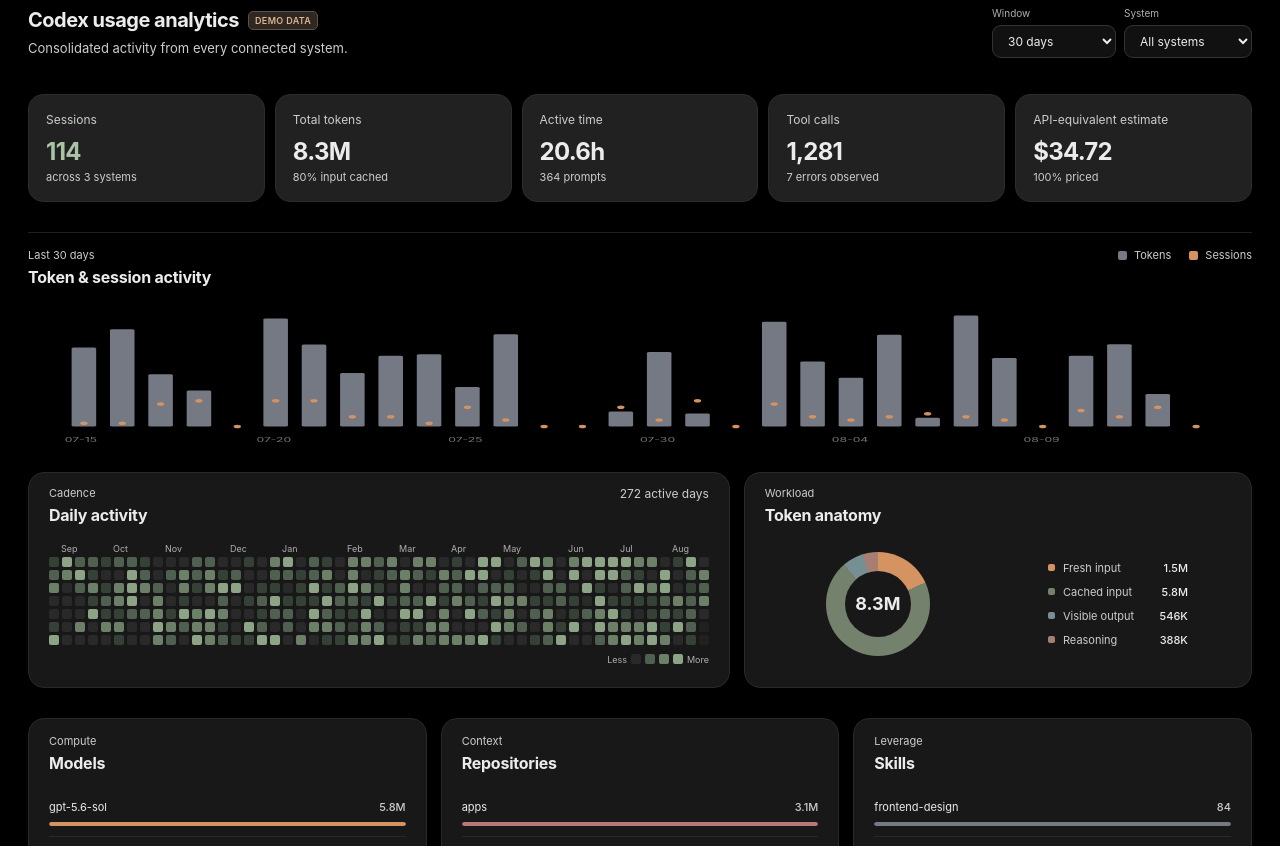
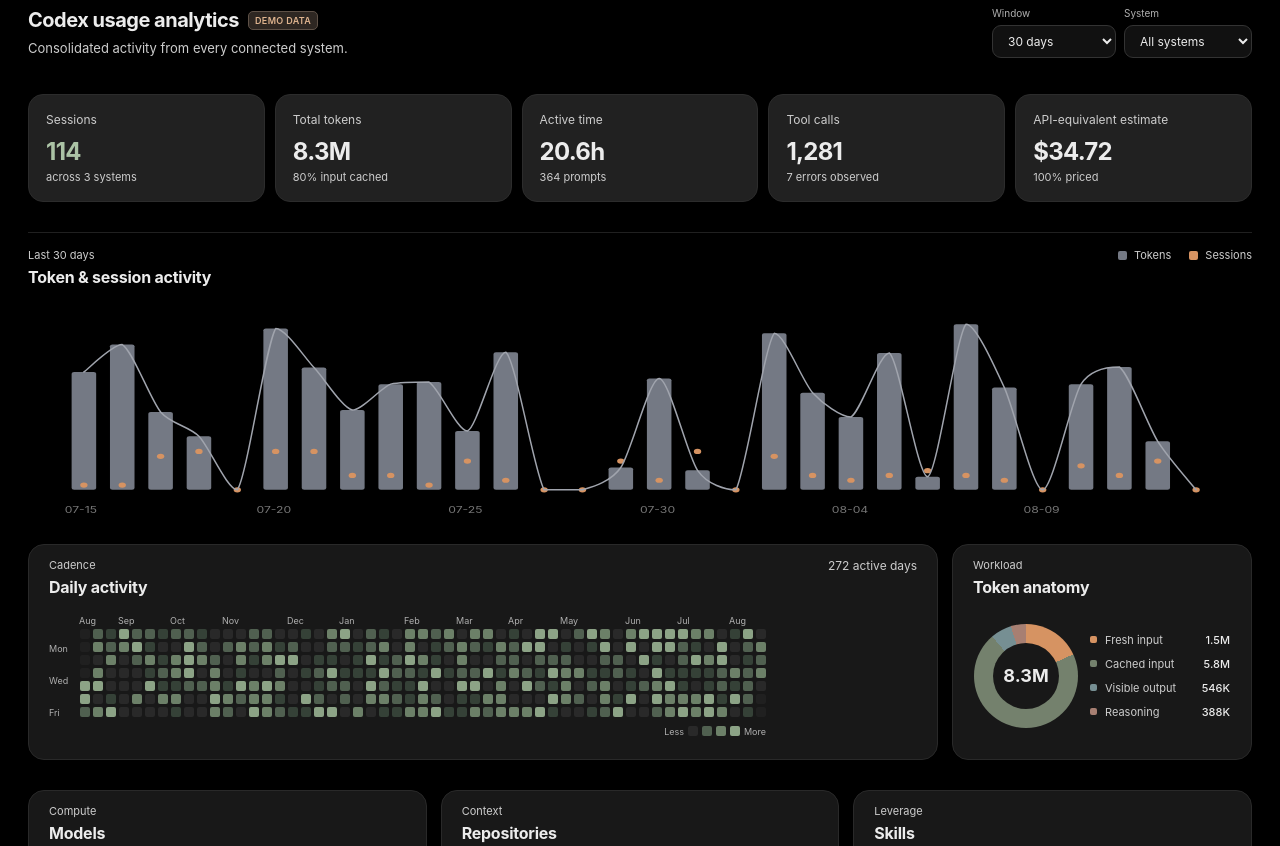
Before and after one commit to wrick17/codex-stats, a website: page public/index.html in a window 1280 px wide. Shown: the part 67-913 px from the top of the page. Drawn offline with Linux system fonts and the light colour scheme.

Commit message:
Refine dashboard charts and session continuity

```diff
--- a/public/app.js
+++ b/public/app.js
@@ -37,15 +37,22 @@ function dailyWindow(rows, window, costs = {}, dailyModels = {}) {
 
 const tooltipData=(row)=>`data-tooltip="day" data-tooltip-kind="trend" data-date="${row.day}" data-tokens="${Number(row.tokens||0)}" data-sessions="${Number(row.sessions||0)}" data-cost="${Number(row.estimated_cost||0)}" data-models="${esc(JSON.stringify(row.models||[]))}"`;
 
+function cardinalPath(points,key) {
+  if(!points.length) return "";
+  const value=(n)=>Number.isFinite(n)?Math.round(n*1000)/1000:0, clamp=(n,min,max)=>Math.min(max,Math.max(min,n));
+  if(points.length===1) return `M ${value(points[0].x)} ${value(points[0][key])}`;
+  return points.slice(1).reduce((path,point,i)=>{ const previous=points[i], before=points[i-1]||previous, after=points[i+2]||point, low=Math.min(previous[key],point[key]), high=Math.max(previous[key],point[key]); const c1x=clamp(previous.x+(point.x-before.x)*.13,previous.x,point.x), c1y=clamp(previous[key]+(point[key]-before[key])*.13,low,high), c2x=clamp(point.x-(after.x-previous.x)*.13,previous.x,point.x), c2y=clamp(point[key]-(after[key]-previous[key])*.13,low,high); return `${path} C ${value(c1x)} ${value(c1y)} ${value(c2x)} ${value(c2y)} ${value(point.x)} ${value(point[key])}`; },`M ${value(points[0].x)} ${value(points[0][key])}`);
+}
+
 function renderTrend(rows, lifetime) {
   if (!rows.length) return $("trend").innerHTML = '<p class="empty">No activity in this window.</p>';
   const width = 1000, height = 250, pad = 30, tokenValues=rows.map(d=>Number(d.tokens)), sessionValues=rows.map(d=>Number(d.sessions)), max = Math.max(...tokenValues, 1), sessionMax = Math.max(...sessionValues, 1), step = (width - pad * 2) / rows.length, barWidth = Math.max(.75, step * .64);
   const points=rows.map((d,i)=>({x:pad+(i+.5)*step,tokenY:height-pad-tokenValues[i]/max*(height-pad*2),sessionY:height-pad-sessionValues[i]/sessionMax*(height-pad*2)}));
   const marks = rows.map((d,i) => { const p=points[i], h=height-pad-p.tokenY, x=p.x-barWidth/2, sessions=Number(d.sessions); return `<g class="trend-day"><rect class="token-bar" x="${x}" y="${p.tokenY}" width="${barWidth}" height="${h}" rx="${Math.min(2,barWidth/2)}"/><circle class="session-dot" cx="${p.x}" cy="${height-pad-(sessions/sessionMax)*44}" r="${Math.max(1,Math.min(3,barWidth))}"/><rect class="trend-hit" x="${pad+i*step}" y="${pad}" width="${step}" height="${height-pad*2}" ${tooltipData(d)}/></g>`; }).join("");
   const labels = rows.filter((_, i) => i % Math.ceil(rows.length / 6) === 0).map((d) => `<text x="${pad+rows.indexOf(d)*step}" y="246">${lifetime?d.day.slice(0,7):d.day.slice(5)}</text>`).join("");
-  $("trend").setAttribute("aria-label",`Bar chart of daily token and session usage for ${lifetime?"lifetime":`${rows.length} days`}`);
+  $("trend").setAttribute("aria-label",`Bar and line chart of daily token and session usage for ${lifetime?"lifetime":`${rows.length} days`}`);
   $("trend-mode").textContent=lifetime?"Lifetime":`Last ${rows.length} days`;
-  $("trend").innerHTML = `<svg viewBox="0 0 ${width} ${height}" preserveAspectRatio="none">${marks}${labels}</svg>`;
+  $("trend").innerHTML = `<svg viewBox="0 0 ${width} ${height}" preserveAspectRatio="none">${marks}<path class="token-trend-line" d="${cardinalPath(points,"tokenY")}"/>${labels}</svg>`;
 }
 
 function renderHeatmap(rows, label) {
@@ -103,12 +110,21 @@ function render(data) {
 }
 
 function toast(message) { $("toast").textContent=message; $("toast").classList.add("show"); setTimeout(()=>$("toast").classList.remove("show"),4500); }
+const authRetryKey="codex-stats:auth-retry";
+const signIn=()=>window.Shoo.startSignIn({requestPii:true,returnTo:location.pathname+location.search+location.hash});
+function reauthorize() {
+  window.Shoo?.clearIdentity();
+  if(sessionStorage.getItem(authRetryKey)) return showAuth("Sign in required");
+  sessionStorage.setItem(authRetryKey,"1");
+  return signIn();
+}
 
 async function load() {
   const version=++loadVersion;
   if (demoMode) return render(demoData());
   const identity=window.Shoo?.getIdentity();
   if (!identity?.token) return showAuth();
+  if(identity.receivedAt&&identity.expiresIn&&Date.now()>=identity.receivedAt+identity.expiresIn*1000-60000) return reauthorize();
   if (enrollment) {
     const response=await fetch("/api/enroll",{method:"POST",headers:{Authorization:`Bearer ${identity.token}`}});
     if (!response.ok) return rejectIdentity(response);
@@ -121,10 +137,10 @@ async function load() {
   const response=await fetch(url,{headers:{Authorization:`Bearer ${identity.token}`}});
   if(version!==loadVersion || demoMode) return;
   if (!response.ok) return rejectIdentity(response);
-  const data=await response.json(); if(version===loadVersion && !demoMode) { $("dashboard").hidden=false; $("auth-gate").hidden=true; $("sign-out").hidden=false; render(data); }
+  const data=await response.json(); if(version===loadVersion && !demoMode) { sessionStorage.removeItem(authRetryKey); $("dashboard").hidden=false; $("auth-gate").hidden=true; $("sign-out").hidden=false; render(data); }
 }
 
-async function rejectIdentity(response) { const message=(await response.json().catch(()=>({}))).error||"Authorization failed"; window.Shoo?.clearIdentity(); showAuth(message); toast(message); }
+async function rejectIdentity(response) { const message=(await response.json().catch(()=>({}))).error||"Authorization failed"; if(response.status!==401) return toast(message); if(message==="Sign in required") return reauthorize(); window.Shoo?.clearIdentity(); showAuth(message); toast(message); }
 function showAuth(message) { $("dashboard").hidden=true; $("auth-gate").hidden=false; $("sign-out").hidden=true; $("sign-in").hidden=false; $("sync-status").textContent="Private dashboard"; if(enrollment){ $("auth-title").textContent="Authorize this Mac"; $("auth-copy").textContent=message||"Sign in as wrick17@gmail.com to allow this collector to upload your Codex activity."; $("sign-in").textContent="Authorize with Google ↗"; } }
 
 window.addEventListener("DOMContentLoaded", async () => {
@@ -134,6 +150,6 @@ window.addEventListener("DOMContentLoaded", async () => {
   $("demo-badge").hidden=!demoMode;
   try { await load(); } catch(error) { toast(error.message); }
   $("days").addEventListener("change",()=>{persistFilters();load().catch(e=>toast(e.message));}); $("system").addEventListener("change",()=>{requestedSystem=$("system").value;persistFilters();load().catch(e=>toast(e.message));});
-  $("sign-in").addEventListener("click",()=>window.Shoo.startSignIn({requestPii:true,returnTo:location.pathname+location.search+location.hash}));
+  $("sign-in").addEventListener("click",()=>{sessionStorage.removeItem(authRetryKey);signIn();});
   $("sign-out").addEventListener("click",()=>{window.Shoo?.clearIdentity();showAuth();});
 });
--- a/public/style.css
+++ b/public/style.css
@@ -62,21 +62,22 @@ select { display: block; min-width: 124px; margin-top: 6px; padding: 7px 30px 7p
 .legend span { display: flex; align-items: center; gap: 7px; }
 .legend i { width: 9px; height: 9px; border-radius: 2px; }
 .amber { background: var(--apricot); }.cyan { background: var(--slate); }
-.trend { height: 148px; padding: 2px 0 0; }
+.trend { height: 220px; padding: 2px 0 0; }
 .trend svg { width: 100%; height: 100%; overflow: visible; }
 .trend .token-bar { fill: var(--slate); transition: fill .15s; pointer-events: none; }
 .trend .trend-day:hover .token-bar { fill: var(--apricot); }
 .trend .session-dot { fill: var(--apricot); }
+.trend .token-trend-line { fill: none; stroke: #a0a4ad; stroke-width: 1.5; stroke-linecap: round; stroke-linejoin: round; vector-effect: non-scaling-stroke; pointer-events: none; }
 .trend .trend-hit { fill: transparent; cursor: crosshair; outline: none; }
 .trend text { fill: #777; font: 10px var(--sans); }
 
 .grid-2, .grid-3 { display: grid; gap: 14px; margin-bottom: 30px; }
-.grid-2 { grid-template-columns: minmax(0, 58fr) minmax(0, 42fr); align-items: stretch; }
+.grid-2 { grid-template-columns: minmax(0, 1fr) 300px; align-items: stretch; }
 .grid-3 { grid-template-columns: repeat(3, 1fr); }
 .grid-2 .panel, .grid-3 .panel { height: 100%; padding: 0 20px 12px; border: 1px solid #292929; border-radius: 16px; background: var(--surface); }
 .grid-2 > .panel:first-child { display:flex; flex-direction:column; }
 .grid-2 .panel > header { min-height:52px; padding:13px 0 7px; }
-.grid-3 .panel > header { min-height: 64px; padding-top: 15px; }
+.grid-3 .panel > header { min-height: 52px; padding-top: 13px; }
 .cadence-body { width:100%; margin:auto 0; overflow-x:auto; scrollbar-width:thin; scrollbar-color:#444 transparent; }
 .cadence-calendar { --cell:10px; --gap:3px; --gutter:27px; --column-gap:4px; flex:0 0 auto; width:max-content; display:grid; grid-template-columns:var(--gutter) auto; grid-template-rows:14px auto; column-gap:var(--column-gap); }
 .month-labels { grid-column:1/-1; display:grid; grid-template-columns:var(--gutter) repeat(var(--columns),var(--cell)); gap:var(--gap); color:var(--dim); font-size:9px; white-space:nowrap; overflow:visible; }
@@ -92,18 +93,18 @@ select { display: block; min-width: 124px; margin-top: 6px; padding: 7px 30px 7p
 .heatmap .l1 { background: #354137; }.heatmap .l2 { background: #506050; }.heatmap .l3 { background: #6c8068; }.heatmap .l4 { background: var(--sage); }
 .heatmap-scale { margin-top: 9px; display: flex; justify-content: end; align-items: center; gap: 4px; color: var(--dim); font-size: 9px; }
 .heatmap-scale i { width: 10px; height: 10px; border-radius: 2px; background: #292929; }.heatmap-scale i:nth-of-type(2){background:#506050}.heatmap-scale i:nth-of-type(3){background:#6c8068}.heatmap-scale i:nth-of-type(4){background:var(--sage)}
-.ring-wrap { min-height: 142px; display: grid; grid-template-columns: minmax(104px, 1fr) minmax(140px, 1fr); place-items: center; gap: 14px; }
+.ring-wrap { min-height: 142px; display: grid; grid-template-columns: 104px minmax(130px, 140px); justify-content: center; align-items: center; gap: 12px; }
 .ring { width: 104px; height: 104px; border-radius: 50%; display: grid; place-items: center; position: relative; }
 .ring::after { content: ""; width: 66px; height: 66px; border-radius: 50%; background: var(--surface); position: absolute; }
 .ring b { position: relative; z-index: 1; font-size: 18px; }
-.ring-legend { display: grid; gap: 10px; min-width: 140px; }
+.ring-legend { display: grid; gap: 10px; min-width: 130px; }
 .ring-legend div { display: grid; grid-template-columns: 7px 1fr auto; gap: 8px; align-items: center; color: var(--muted); font-size: 11px; }
 .ring-legend i { width: 7px; height: 7px; border-radius: 2px; }.ring-legend b { color: var(--text); font-weight: 500; }
 
 .ranked > div { padding-top: 5px; }
-.rank { padding: 12px 0 10px; border-bottom: 1px solid #292929; }
+.rank { padding: 7px 0 6px; border-bottom: 1px solid #292929; }
 .rank:last-child { border: 0; }
-.rank-line { display: flex; justify-content: space-between; gap: 10px; margin-bottom: 8px; font-size: 11px; }
+.rank-line { display: flex; justify-content: space-between; gap: 10px; margin-bottom: 5px; font-size: 11px; }
 .rank-line span { overflow: hidden; white-space: nowrap; text-overflow: ellipsis; }.rank-line b { color: var(--muted); font-weight: 500; }
 .bar { height: 4px; border-radius: 4px; background: #2b2b2b; overflow: hidden; }.bar i { height: 100%; display: block; border-radius: inherit; background: var(--apricot); }
 .ranked:nth-child(2) .bar i { background: var(--rose); }.ranked:nth-child(3) .bar i { background: var(--slate); }
@@ -144,7 +145,7 @@ tbody tr:last-child td { border: 0; }.repo-cell { color: var(--text); font-weigh
   main { width: calc(100% - 36px); }.grid-3 { grid-template-columns: 1fr; }.machine-grid { grid-template-columns: 1fr 1fr; }
 }
 @media (max-width: 620px) {
-  .masthead { padding: 0 12px; }.top-link,.live span { display:none; }.dashboard-nav { padding:14px 0; margin-bottom:16px; }.hero { flex-direction:column; gap:12px; }.filters { width:100%; }.filters label { flex:1; }select { width:100%; min-width:0; }.kpis { grid-template-columns:repeat(2,minmax(0,1fr)); }.grid-2 { grid-template-columns:1fr; }.grid-2 .panel { padding-right:10px; padding-left:10px; }.kpis article { min-height:96px; padding:14px; }.kpis strong { font-size:22px; }.machine-grid { grid-template-columns:1fr; }.ring-wrap { grid-template-columns:1fr 1fr; }.trend { height:132px; }
+  .masthead { padding: 0 12px; }.top-link,.live span { display:none; }.dashboard-nav { padding:14px 0; margin-bottom:16px; }.hero { flex-direction:column; gap:12px; }.filters { width:100%; }.filters label { flex:1; }select { width:100%; min-width:0; }.kpis { grid-template-columns:repeat(2,minmax(0,1fr)); }.grid-2 { grid-template-columns:1fr; }.grid-2 .panel { padding-right:10px; padding-left:10px; }.kpis article { min-height:96px; padding:14px; }.kpis strong { font-size:22px; }.machine-grid { grid-template-columns:1fr; }.trend { height:190px; }
   .cadence-calendar { --cell:7px; --gap:2px; --gutter:22px; --column-gap:3px; grid-template-rows:11px auto; }
   .month-labels,.weekday-labels { font-size:7px; }
   .heatmap i { border-radius:1px; }
```
